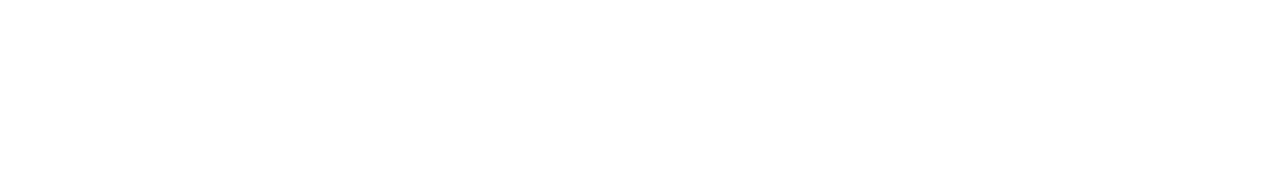
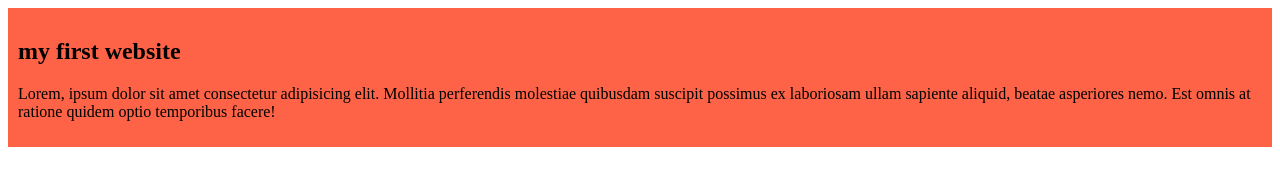
Before and after one commit to tasmi-nijum/my-simple-website, a plain HTML site: page index.html in a window 1280 px wide. Drawn offline with Linux system fonts and the light colour scheme.

Commit message:
added the first blog

```diff
--- a/index.html
+++ b/index.html
@@ -4,8 +4,13 @@
     <meta charset="UTF-8">
     <meta name="viewport" content="width=device-width, initial-scale=1.0">
     <title>My Simple Website</title>
+     <link rel="stylesheet" href="styles/blog.css">
 </head>
 <body>
+    <div>
+    <h2>my first website</h2>
+    <p>Lorem, ipsum dolor sit amet consectetur adipisicing elit. Mollitia perferendis molestiae quibusdam suscipit possimus ex laboriosam ullam sapiente aliquid, beatae asperiores nemo. Est omnis at ratione quidem optio temporibus facere!</p>
+    </div>
 
 </body>
 </html>
--- /dev/null
+++ b/styles/blog.css
@@ -0,0 +1,4 @@
+div{
+    background-color: tomato;
+    padding: 10px;
+}
```
